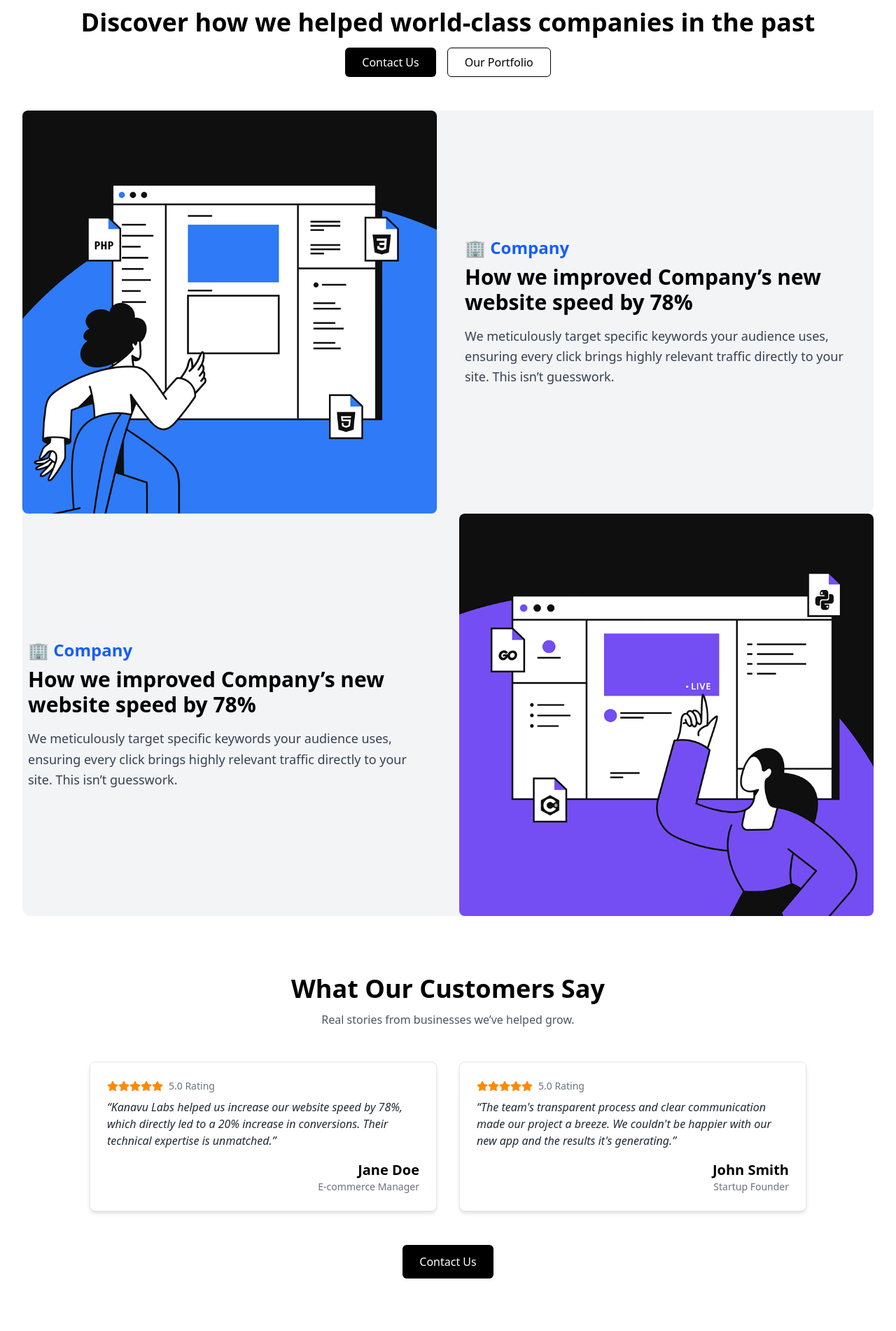
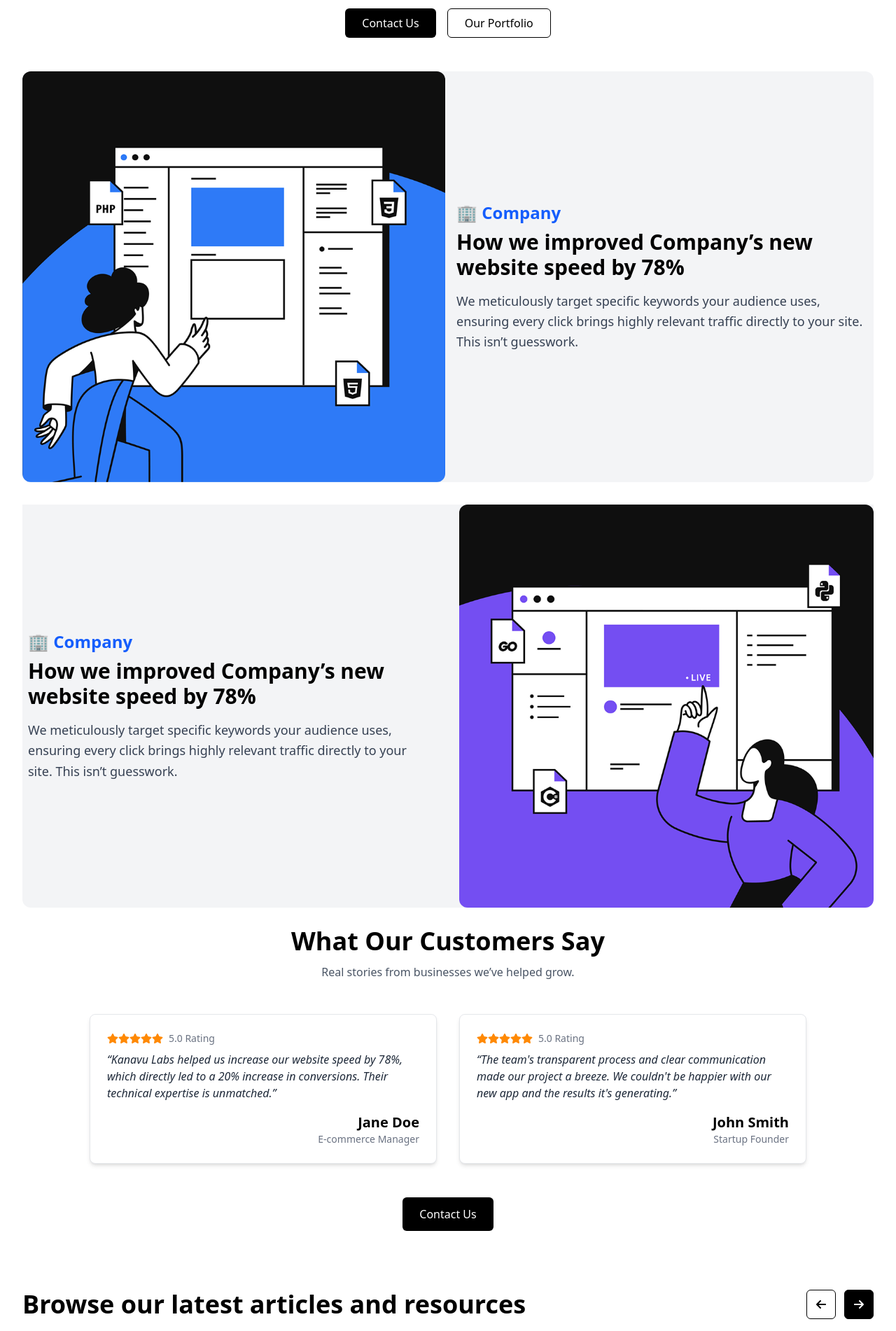
Before and after one commit to mohanrajnagooran/Kanavulabs, a React (Vite) app: page / in a window 1280 px wide. Shown: the part 3698-5600 px from the top of the page at 70% size. Built offline with nearby package versions, Linux system fonts and the light colour scheme.

Commit message:
changing code for contents

```diff
--- a/src/components/Abouthero.jsx
+++ b/src/components/Abouthero.jsx
@@ -18,9 +18,7 @@ const Abouthero = () => {
             amazing agency
           </h1>
           <p className="text-gray-600 mb-6 text-2xl">
-            Our passionate team crafts innovative solutions for complex business
-            challenges. We partner for success through digital products,
-            data-driven marketing, and expert problem-solving.
+            Founded in 2021, Kanavu Labs began with a mission to deliver digital excellence through collaboration. Today, we empower brands with innovative solutions tailored to meet real business needs and create lasting impact.
           </p>
 
           <Link
--- a/src/components/Aboutstatesection.jsx
+++ b/src/components/Aboutstatesection.jsx
@@ -30,10 +30,7 @@ const AboutStatsSection = () => {
               team of passionate innovators
             </h2>
             <p className="text-gray-700 text-base sm:text-lg md:text-xl">
-              We go beyond basic optimization, meticulously refining your content and
-              technical foundation. This ensures search engines effortlessly
-              discover and categorize your content while delivering a polished and
-              engaging experience to your users.
+              From humble beginnings in 2021, we’ve grown into a dynamic team delivering innovative digital solutions. Our passion for creativity and results drives everything we build for our clients.
             </p>
             <button className="bg-black text-white text-lg sm:text-xl px-10 py-3 mt-6 rounded-md hover:bg-orange-500 transition">
               Download our deck
--- a/src/components/AgileTeamSection.jsx
+++ b/src/components/AgileTeamSection.jsx
@@ -23,7 +23,7 @@ const features = [
 
 const AgileTeamSection = () => {
   return (
-    <section className="bg-white py-16 px-4 mb-10">
+    <section className="bg-white py-2 px-4 mb-10 lg:py-10">
       <div className="max-w-7xl mx-auto">
         {/* Heading */}
         <h2 className="text-3xl sm:text-4xl font-bold text-center mb-12">
--- a/src/components/Articles.jsx
+++ b/src/components/Articles.jsx
@@ -58,8 +58,8 @@ const Articles = () => {
             <button
               onClick={prev}
               disabled={current === 0}
-              className={`p-3 rounded-full border border-gray-300 hover:bg-gray-100 transition ${
-                current === 0 ? "opacity-40 cursor-not-allowed" : ""
+              className={`p-3 rounded-md border border-black transition ${
+                current === 0 ? "opacity-100 " : "text-white bg-black"
               }`}
               aria-label="Previous"
             >
@@ -68,8 +68,8 @@ const Articles = () => {
             <button
               onClick={next}
               disabled={current + visibleCount >= articles.length}
-              className={`p-3 rounded-full border border-gray-300 hover:bg-gray-100 transition ${
-                current + visibleCount >= articles.length ? "opacity-40 cursor-not-allowed" : ""
+              className={`p-3 rounded-md border border-black transition ${
+                current + visibleCount >= articles.length ? "opacity-100 " : "text-white bg-black"
               }`}
               aria-label="Next"
             >
--- a/src/components/Portfolioshow.jsx
+++ b/src/components/Portfolioshow.jsx
@@ -1,10 +1,11 @@
 import React from "react";
+import { Link } from "react-router-dom";
 import workspeed1 from "../assets/workspeed1.png";
 import workspeed2 from "../assets/workspeed2.png";
 
 export default function Portfolioshow() {
   return (
-    <section className="px-4 sm:px-6 lg:px-8 py-16 bg-white">
+    <section className="max-w-7xl mx-auto px-4 sm:px-6 lg:px-8 py-2 bg-white">
       {/* Section Header */}
       <div className="text-center mb-12">
         <h2 className="text-2xl sm:text-3xl md:text-4xl font-bold mb-4">
@@ -21,14 +22,16 @@ export default function Portfolioshow() {
       </div>
 
       {/* Card 1 */}
-      <div className="grid grid-cols-1 md:grid-cols-2 gap-8 items-center md:mb-0 mb-5  bg-gray-100 rounded-b-xl">
-        {/* Image */}
+      <div className="grid grid-cols-1 md:grid-cols-2 gap-2 items-center md:mb-0 mb-5 bg-gray-100 rounded-xl">
+        {/* Image with Link */}
         <div className="w-full">
+          <Link to="/portfolio/project-1">
             <img
               src={workspeed1}
               alt="Case Study 1"
-            className="w-full h-auto object-cover rounded-lg"
+              className="w-full h-auto object-cover rounded-xl hover:scale-105 transition-transform duration-300 cursor-pointer"
             />
+          </Link>
         </div>
 
         {/* Content */}
@@ -48,7 +51,7 @@ export default function Portfolioshow() {
       </div>
 
       {/* Card 2 */}
-      <div className="grid grid-cols-1 md:grid-cols-2 gap-8 items-center bg-gray-100 rounded-b-xl">
+      <div className="grid grid-cols-1 md:grid-cols-2 gap-8 items-center bg-gray-100 rounded-b-xl mt-8">
         {/* Content */}
         <div className="w-full order-2 md:order-1 p-2">
           <p className="text-blue-600 font-bold mb-2 text-xl md:text-2xl">
@@ -64,13 +67,15 @@ export default function Portfolioshow() {
           </p>
         </div>
 
-        {/* Image */}
+        {/* Image with Link */}
         <div className="w-full order-1 md:order-2">
+          <Link to="/portfolio/project-2">
             <img
               src={workspeed2}
               alt="Case Study 2"
-            className="w-full h-auto object-cover rounded-lg"
+              className="w-full h-auto object-cover rounded-xl hover:scale-105 transition-transform duration-300 cursor-pointer"
             />
+          </Link>
         </div>
       </div>
     </section>
--- a/src/components/Servicestestinimonials.jsx
+++ b/src/components/Servicestestinimonials.jsx
@@ -5,18 +5,18 @@ import user from '../assets/user2.png';
 // Testimonials Data
 const testimonials = [
   {
-    name: 'Andy Smith',
-    username: '@andysmith',
+    name: 'Jane Doe',
+    username: '@Jane Doe',
     image: user,
     message:
-      'We meticulously target specific keywords your audience uses, ensuring every click brings highly relevant traffic directly to your site. This isn’t guesswork.',
+      'Kanavu Labs helped us increase our website speed by 78%, which directly led to a 20% increase in conversions. Their technical expertise is unmatched.',
   },
   {
-    name: 'Sarah Johnson',
-    username: '@sarahj',
+    name: 'John Smith',
+    username: '@John Smith',
     image: user,
     message:
-      'Kanavu Labs helped us scale our startup within 6 months. Their tech and marketing strategies are top-notch.',
+      "The team's transparent process and clear communication made our project a breeze. We couldn't be happier with our new app and the results it's generating.",
   },
   {
     name: 'Michael Lee',
--- a/src/components/Teamsection.jsx
+++ b/src/components/Teamsection.jsx
@@ -40,16 +40,13 @@ const teamMembers = [
 
 const TeamSection = () => {
   return (
-    <section className="py-20 bg-white px-6">
+    <section className="py-5 bg-white px-6">
       <div className="max-w-7xl mx-auto text-center">
-        <h2 className="text-3xl md:text-4xl font-bold mb-6">
+        <h2 className="text-3xl md:text-4xl font-bold mb-3">
           Meet the amazing team behind our agency
         </h2>
-        <p className="text-gray-600 max-w-3xl mx-auto mb-12">
-          We go beyond basic optimization, meticulously refining your content and technical
-          foundation. This ensures search engines effortlessly find and showcase your business,
-          driving highly relevant potential customers directly to you. Stop competing for visibility;
-          start dominating it.
+        <p className="text-gray-600 max-w-3xl mx-auto mb-8">
+          Our talented team is a blend of creative thinkers, developers, and strategists. Each member brings unique skills and passion, working together to deliver powerful digital solutions that drive results for our clients.
         </p>
 
         {/* Grid */}
--- a/src/components/TechnologiesSection.jsx
+++ b/src/components/TechnologiesSection.jsx
@@ -4,25 +4,25 @@ const services = [
   {
     title: "Digital Marketing Services",
     description:
-      "We meticulously target specific keywords your audience uses, ensuring every click brings highly relevant traffic directly to your site. This isn’t guesswork; it’s a measurable strategy, giving you clearer insights and control over your advertising spend. Stop paying for exposure; start paying for potential customers ready to engage.",
+      "Our digital marketing services help you reach the right audience at the right time. From SEO to social media and paid campaigns, we craft data-driven strategies that boost visibility, drive qualified traffic, and turn clicks into loyal customers for sustainable business growth.",
     image: image,
   },
   {
     title: "Software Development",
     description:
-      "We meticulously target specific keywords your audience uses, ensuring every click brings highly relevant traffic directly to your site. This isn’t guesswork; it’s a measurable strategy, giving you clearer insights and control over your advertising spend.",
+      "We build robust, scalable, and user-friendly software tailored to your business needs. From web apps to mobile solutions, our development process ensures quality, efficiency, and seamless performance—empowering you to streamline operations, solve complex problems, and stay ahead in a rapidly evolving digital world.",
     image: image,
   },
   {
     title: "AR, VR and Mixed Reality",
     description:
-      "We meticulously target specific keywords your audience uses, ensuring every click brings highly relevant traffic directly to your site. Stop paying for exposure; start paying for potential customers ready to engage.",
+      "We craft immersive AR, VR, and Mixed Reality experiences that transform how users interact with digital environments. From training simulations to interactive product showcases, our solutions blend the virtual and physical worlds to engage audiences, boost retention, and deliver innovative business outcomes.",
     image: image,
   },
   {
     title: "Artificial Intelligence",
     description:
-      "We meticulously target specific keywords your audience uses, ensuring every click brings highly relevant traffic directly to your site. This isn’t guesswork; it’s a measurable strategy, giving you clearer insights and control over your advertising spend.",
+      "We build smart AI-driven solutions that help businesses automate tasks, gain actionable insights, and make intelligent decisions. From machine learning models to natural language processing and predictive analytics, our AI capabilities drive innovation, improve efficiency, and give you a competitive edge in your industry.",
     image: image,
   },
 ];
```
Also changed, not shown: src/components/Corevaluessection.jsx (+7 -7 lines). Lines whose indentation alone changed are shown as unchanged.
